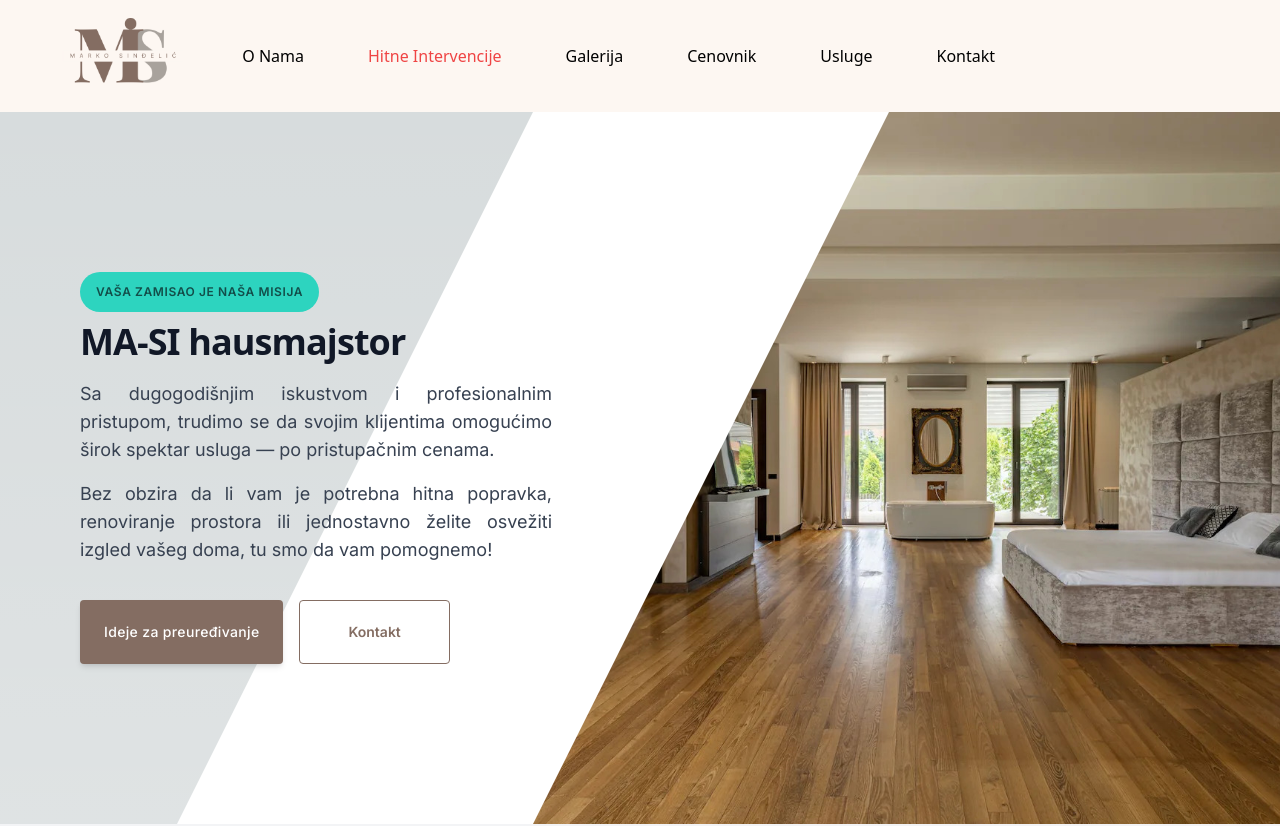
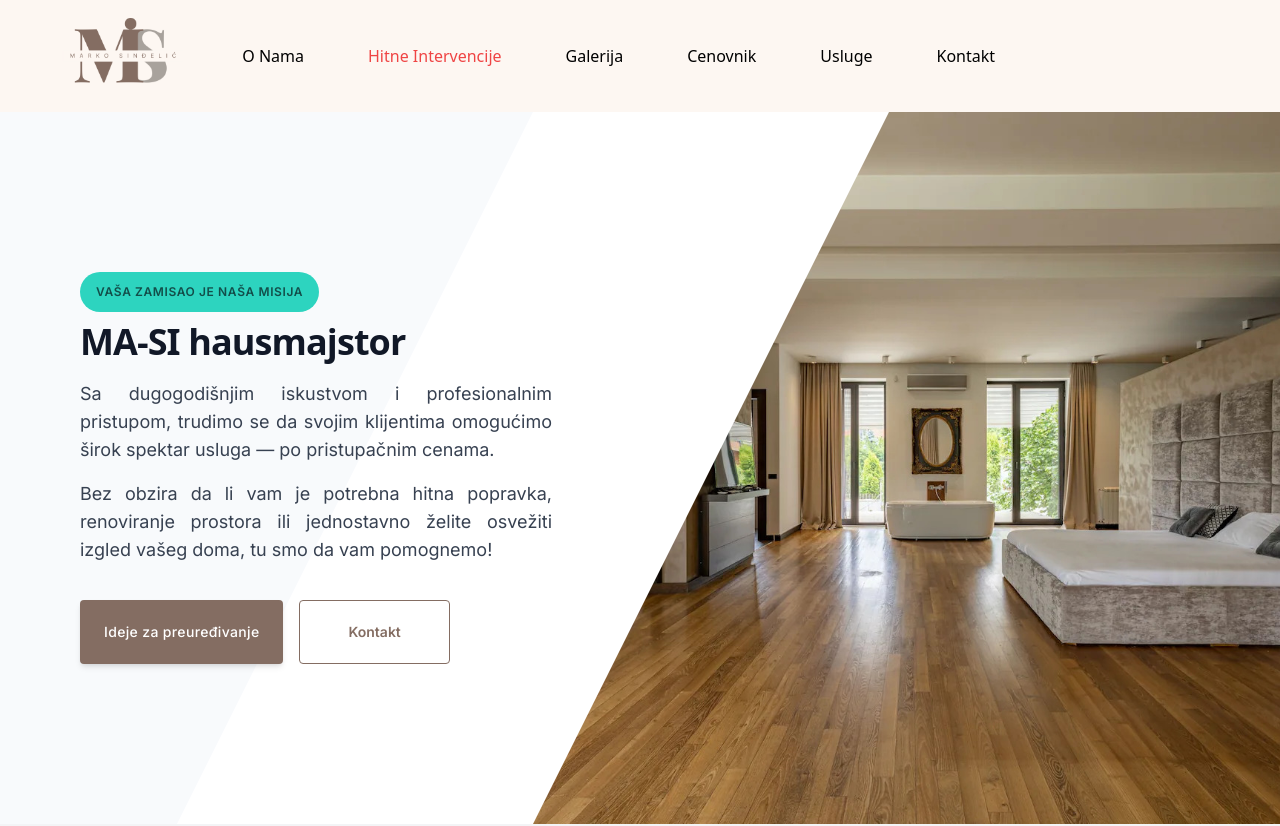
Before and after one commit to cehicm/ma-si-hausmajstor, a Next.js app: page / in a window 1280 px wide. Shown: the top 826 px of the page. Built offline with nearby package versions, Linux system fonts and the light colour scheme.

Commit message:
Update body bg to slate-50

```diff
--- a/src/pages/_app.js
+++ b/src/pages/_app.js
@@ -17,7 +17,7 @@ export default function App({ Component, pageProps }) {
 				/>
 			</Head>
 			<Header />
-			<main className={inter.className}>
+			<main className={`${inter.className} bg-slate-50`}>
 				<Component {...pageProps} />
 			</main>
 		</>
```
